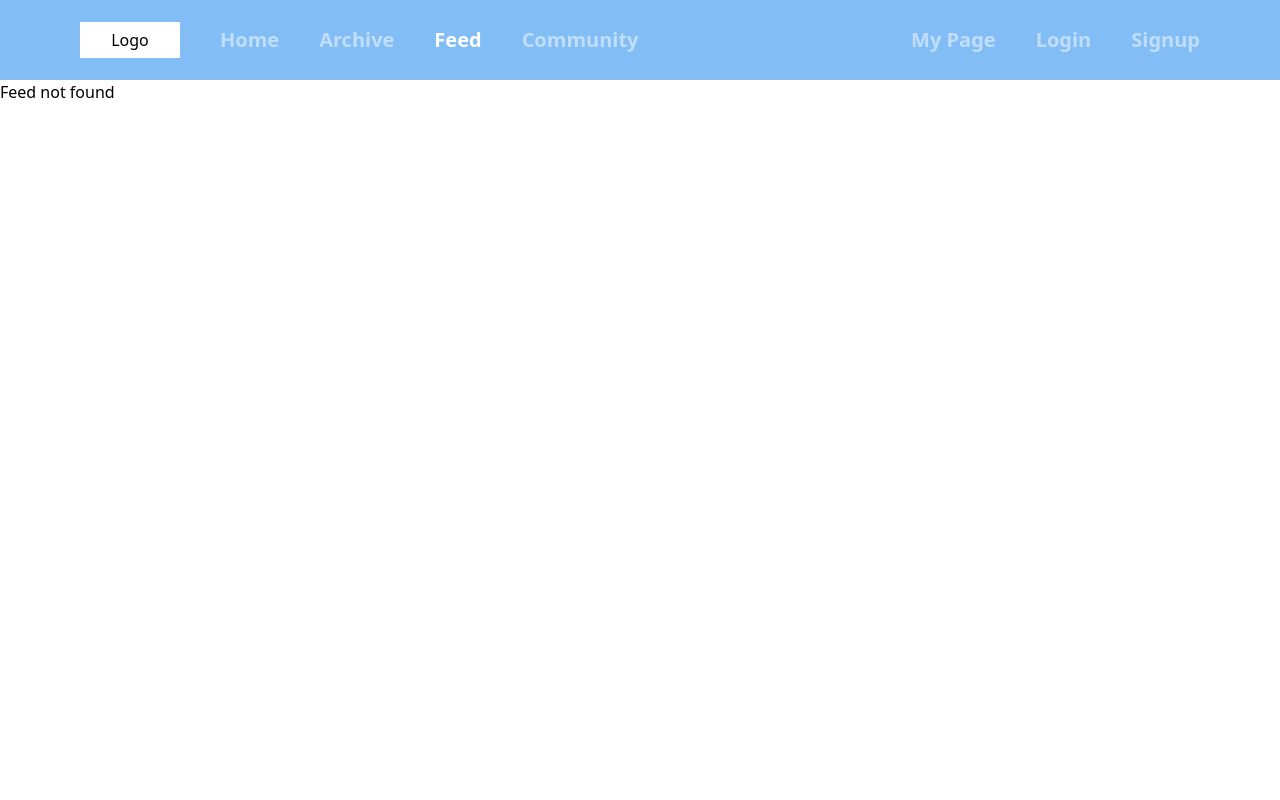
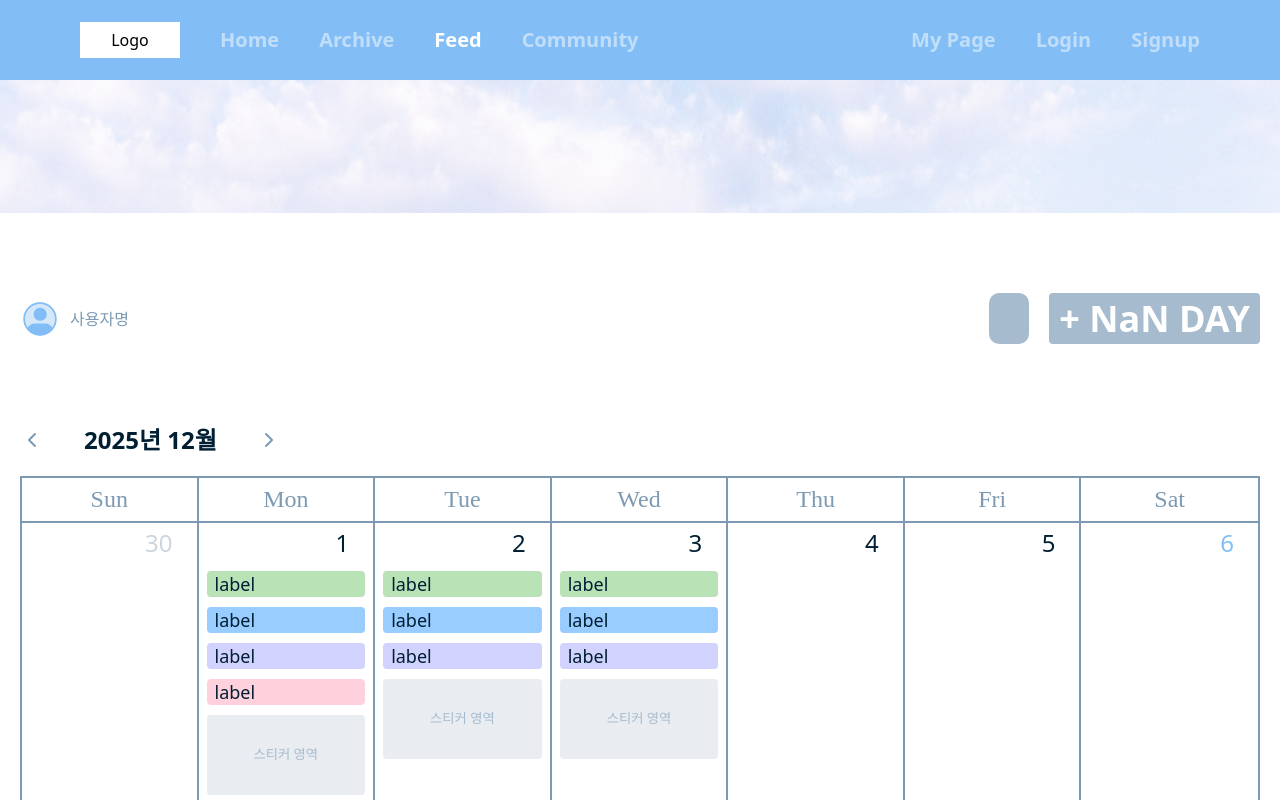
Before and after one commit to Deokive/FE, a React (Vite) app: page /feed/1 in a window 1280 px wide. Before the commit this address had no page. Shown: the top 800 px of the page. Built offline with nearby package versions, Linux system fonts and the light colour scheme; the HTML template or start-up script is replaced by a standard one; a web font is replaced by a local one.

Commit message:
feat: 피드디테일 페이지에도 비어있으면 EmptyList 컴포넌트 연결

```diff
--- a/src/components/feed/EmptyFeedList.tsx
+++ b/src/components/feed/EmptyFeedList.tsx
@@ -0,0 +1,16 @@
+interface EmptyFeedListProps {
+  description?: string;
+}
+
+const EmptyFeedList = ({ description }: EmptyFeedListProps) => {
+  return (
+    <div
+      className="w-310 h-75 px-2.5 py-22.5 flex flex-col items-center justify-center gap-10
+  rounded-lg border-2 border-solid border-border-low"
+    >
+      <p className="typo-h2 text-color-low text-center">{description}</p>
+    </div>
+  );
+};
+
+export default EmptyFeedList;
--- a/src/pages/Feed/FeedDetail.tsx
+++ b/src/pages/Feed/FeedDetail.tsx
@@ -14,6 +14,7 @@ import RepostList from "@/components/archive/RepostList";
 import { repostDataMock } from "@/mockData/repostData";
 import ButtonLike from "@/components/archive/ButtonLike";
 import ArchiveTitle from "@/components/archive/ArchiveTitle";
+import EmptyFeedList from "@/components/feed/EmptyFeedList";
 
 const FeedDetail = () => {
   const urlParams = useParams();
@@ -38,32 +39,17 @@ const FeedDetail = () => {
   const repost = repostDataMock.filter(
     (repost) => repost.archiveId === Number(archiveId)
   );
-  if (!feed) {
-    return <div>Feed not found</div>;
-  }
-  if (!diary) {
-    return <div>Diary not found</div>;
-  }
-  if (!gallery) {
-    return <div>Gallery not found</div>;
-  }
-  if (!ticket) {
-    return <div>Ticket not found</div>;
-  }
-  if (!repost) {
-    return <div>Repost not found</div>;
-  }
   return (
     <div className="flex flex-col items-center justify-center">
-      <Banner image={feed.bannerUrl} />
+      <Banner image={feed?.bannerUrl} />
       {/* 배너 밑부분 */}
       <div className="max-w-[1920px] mx-auto flex flex-col items-start mt-[60px] gap-[60px]">
         {/* 아카이브 헤더 */}
         <ArchiveHeader
-          title={feed.title}
-          ownerNickname={feed.ownerNickname}
-          badge={feed.badge}
-          createdAt={feed.createdAt}
+          title={feed?.title}
+          ownerNickname={feed?.ownerNickname}
+          badge={feed?.badge}
+          createdAt={feed?.createdAt}
         />
         {/* 아카이브 달력 */}
         <Calendar labelData={labelDataMock} stickerData={stickerDataMock} />
@@ -75,7 +61,11 @@ const FeedDetail = () => {
             console.log("덕질 일기 더보기 클릭");
           }}
         />
-        <DiaryList diary={diary} />
+        {diary.length ?? 0 > 0 ? (
+          <DiaryList diary={diary} />
+        ) : (
+          <EmptyFeedList description="아직 작성된 일기가 없어요." />
+        )}
         {/* 덕질 갤러리 */}
         <ArchiveTitle
           title="덕질 갤러리"
@@ -84,7 +74,11 @@ const FeedDetail = () => {
             console.log("덕질 갤러리 더보기 클릭");
           }}
         />
-        <GalleryList gallery={gallery} />
+        {gallery.length ?? 0 > 0 ? (
+          <GalleryList gallery={gallery} />
+        ) : (
+          <EmptyFeedList description="아직 작성된 갤러리가 없어요." />
+        )}
         {/* 티켓북 */}
         <ArchiveTitle
           title="티켓북"
@@ -93,7 +87,11 @@ const FeedDetail = () => {
             console.log("티켓북 더보기 클릭");
           }}
         />
-        <TicketList ticket={ticket} />
+        {ticket.length ?? 0 > 0 ? (
+          <TicketList ticket={ticket} />
+        ) : (
+          <EmptyFeedList description="아직 작성된 티켓북이 없어요." />
+        )}
         {/* 덕질 리포스트 */}
         <ArchiveTitle
           title="덕질 리포스트"
@@ -102,11 +100,15 @@ const FeedDetail = () => {
             console.log("덕질 리포스트 더보기 클릭");
           }}
         />
-        <RepostList repost={repost} />
+        {repost.length ?? 0 > 0 ? (
+          <RepostList repost={repost} />
+        ) : (
+          <EmptyFeedList description="아직 작성된 리포스트가 없어요." />
+        )}
         {/* 좋아요 */}
         <ButtonLike
-          liked={feed.liked}
-          likeCount={feed.likeCount}
+          liked={feed?.liked}
+          likeCount={feed?.likeCount ?? 0}
           onClick={() => {
             console.log("좋아요 클릭");
           }}
```
